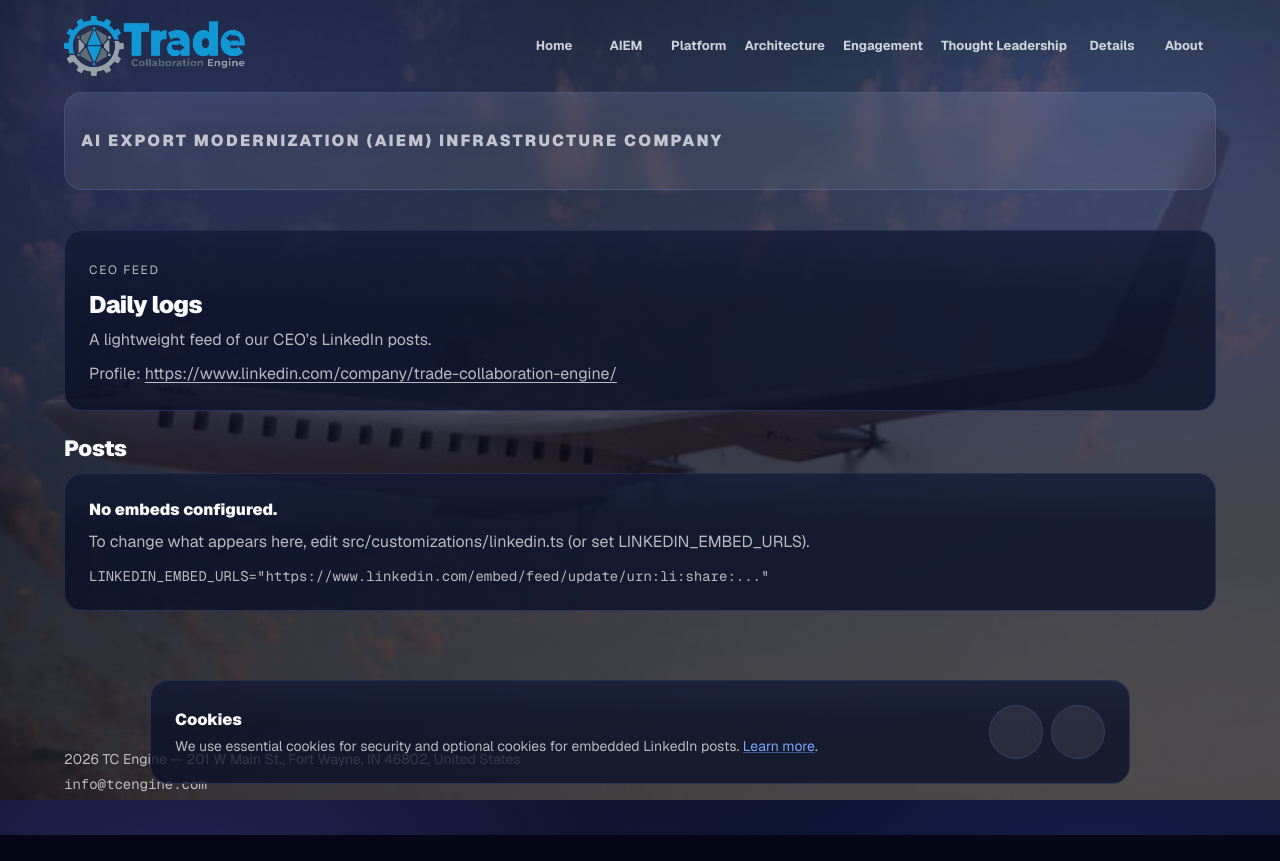
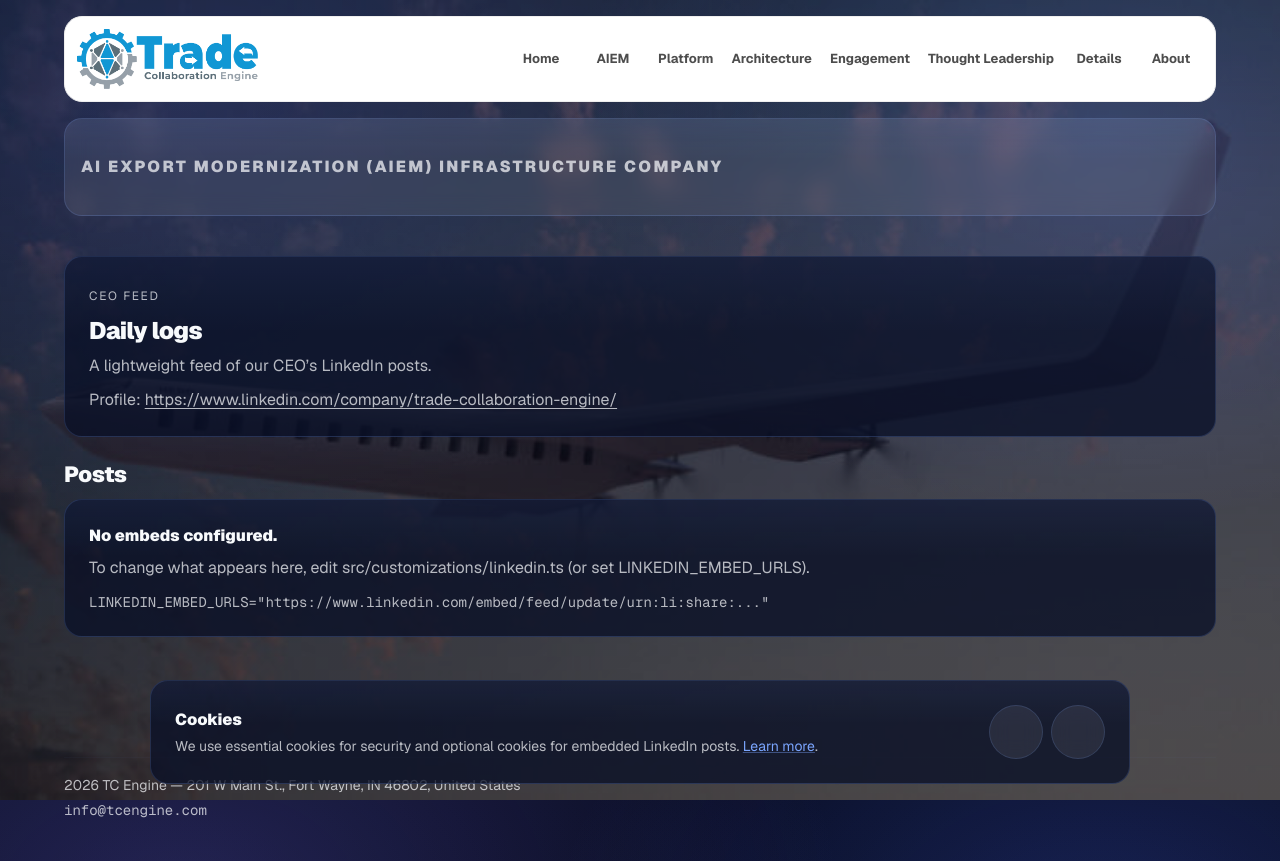
Before and after one commit to TCEngine-AI-LLC/tcengine-site, a Next.js app: page /logs in a window 1280 px wide. Before the commit the page ends 835 px from the top, so only its background shows below. Built offline with nearby package versions, Linux system fonts and the light colour scheme; no server answers; some icons are missing; what @mui/material-nextjs would draw is missing.

Commit message:
White top nav bar

```diff
--- a/src/ui/components/SiteChrome.tsx
+++ b/src/ui/components/SiteChrome.tsx
@@ -12,6 +12,16 @@ export default function SiteChrome({ children }: { children: React.ReactNode })
   return (
     <Box sx={{ minHeight: "100vh", bgcolor: "background.default" }}>
       <Container maxWidth="lg" sx={{ py: 2 }}>
+                <Paper
+          variant="outlined"
+          sx={{
+            p: { xs: 1.25, sm: 1.5 },
+            bgcolor: "common.white",
+            color: "grey.900",
+            borderColor: "grey.200",
+            backgroundImage: "none", // IMPORTANT: override global MuiPaper blue tint
+          }}
+        >
           <Stack
             direction={{ xs: "column", sm: "row" }}
             alignItems={{ xs: "flex-start", sm: "center" }}
@@ -36,6 +46,7 @@ export default function SiteChrome({ children }: { children: React.ReactNode })
               ))}
             </Stack>
           </Stack>
+        </Paper>
 
         {siteMeta.heroBanner?.enabled ? (
           <Paper
```
Lines whose indentation alone changed are shown as unchanged.
